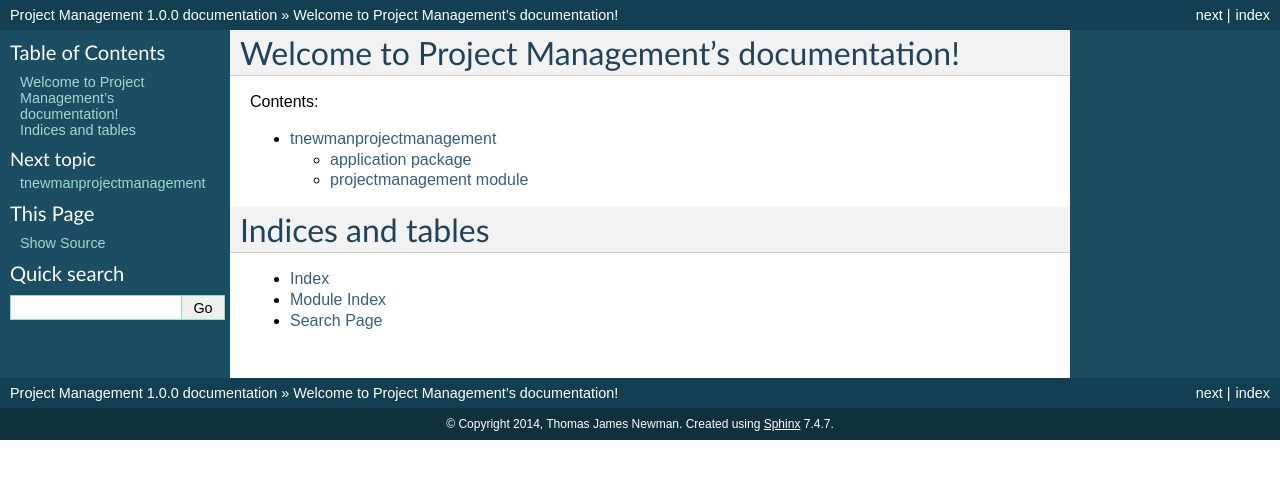
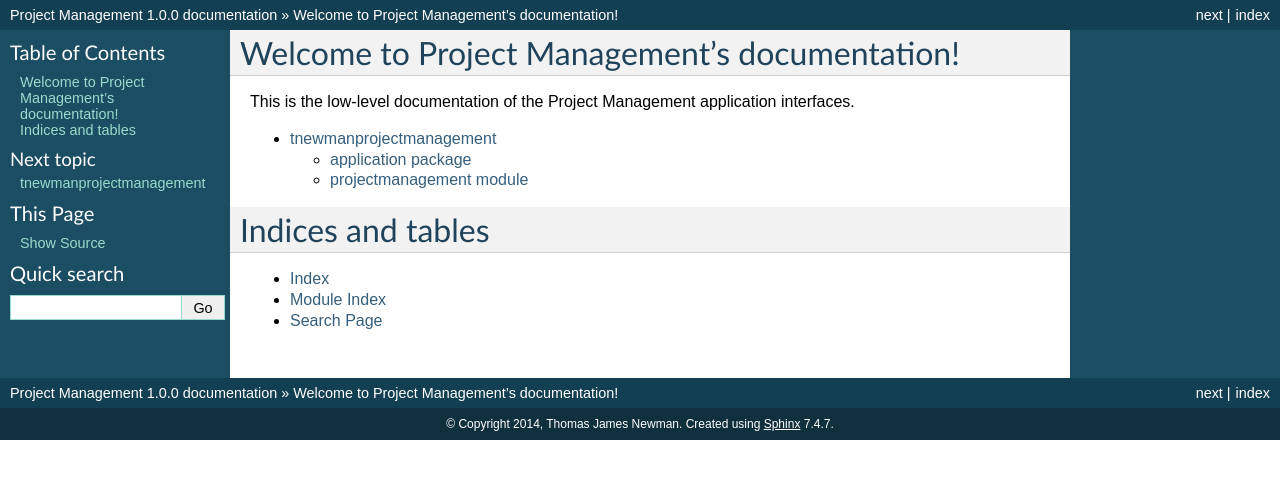
Before and after one commit to tnewman/projectmanagement, a Sphinx documentation site: the page built from docs/source/index.rst, in a window 1280 px wide. Shown: the top 479 px of the page. Built offline with Sphinx 7.4.7, drawn with Linux system fonts in a browser that asks for light colours; formulas are drawn with MathJax 3.

Commit message:
Updated documentation.

```diff
--- a/docs/source/index.rst
+++ b/docs/source/index.rst
@@ -6,7 +6,8 @@
 Welcome to Project Management's documentation!
 ==============================================
 
-Contents:
+This is the low-level documentation of the Project Management application
+interfaces.
 
 .. toctree::
    :maxdepth: 2
```
